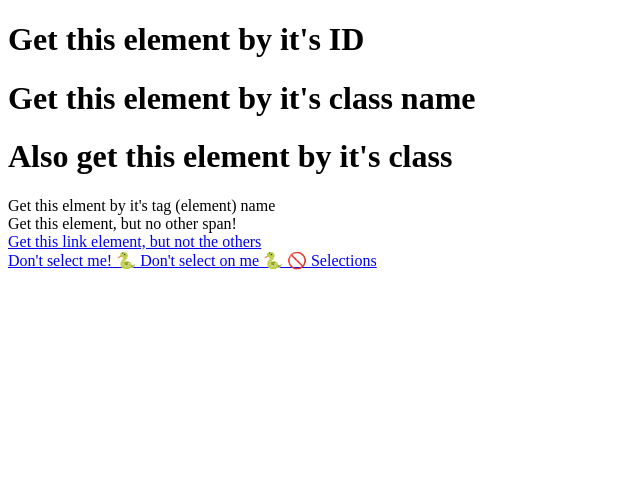
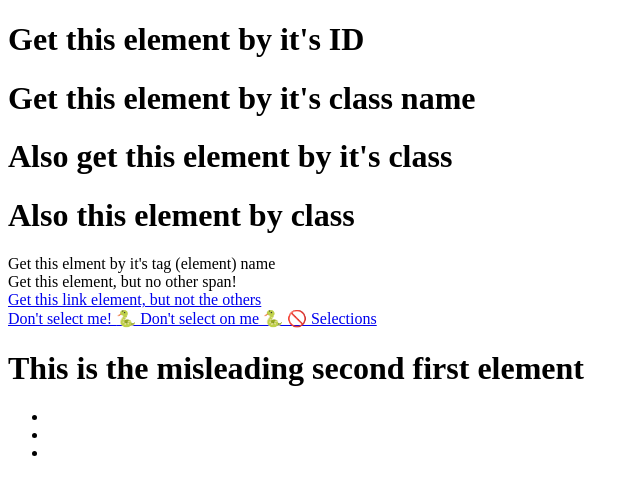
Before and after one commit to zmahfuz0613/js-dom-practice, a plain HTML site: page index.html in a window 1280 px wide. Shown: the whole page, without its empty margins (0-640 px from the left). Drawn offline with Linux system fonts and the light colour scheme.

Commit message:
add a couple exercises

```diff
--- a/index.html
+++ b/index.html
@@ -8,10 +8,13 @@
 </head>
 <body>
 
-  <h1 id="first"> Get this element by it's ID </h1>
-  <h1 class="second">Get this element by it's class name</h1>
-  <h1 class="second">Also get this element by it's class</h1>
-  <span>Get this elment by it's tag (element) name</span>
+  <div class="elements">
+    <h1 id="first"> Get this element by it's ID </h1>
+    <h1 class="second">Get this element by it's class name</h1>
+    <h1 class="second">Also get this element by it's class</h1>
+    <h1 class="second">Also this element by class</h1>
+    <span>Get this elment by it's tag (element) name</span>
+  </div>
 
   <div>
     <span>
@@ -28,6 +31,15 @@
     </section>
   </div>
 
+  <div>
+    <h1 id="first">This is the misleading second first element</h1>
+    <ul>
+      <li data-target="#plz-no"></li>
+      <li data-target="#false"></li>
+      <li data-target="#selecty"></li>
+    </ul>
+  </div>
+
   <script src="getelements.js"></script>
   <!-- <script src="queryselector.js"></script> -->
 
```
Also changed, not shown: getelements.js (+18 -12 lines), queryselector.js (+7 -1 lines), 1 other file.
